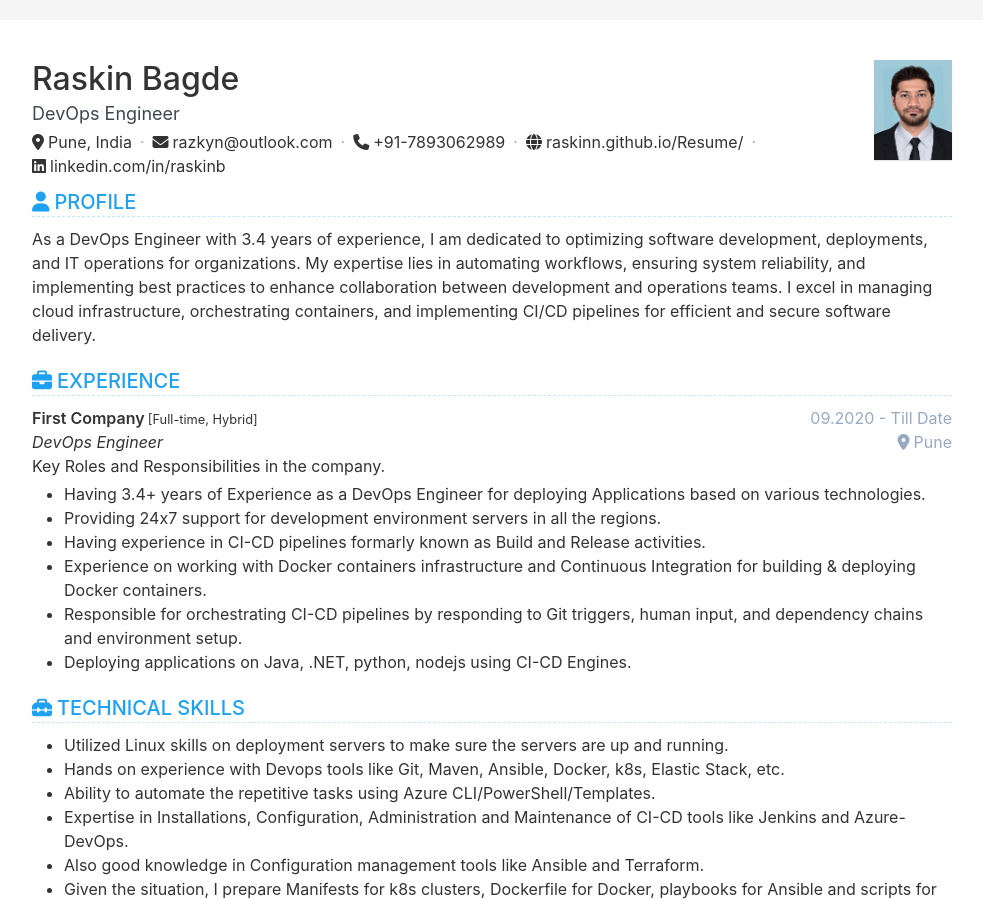
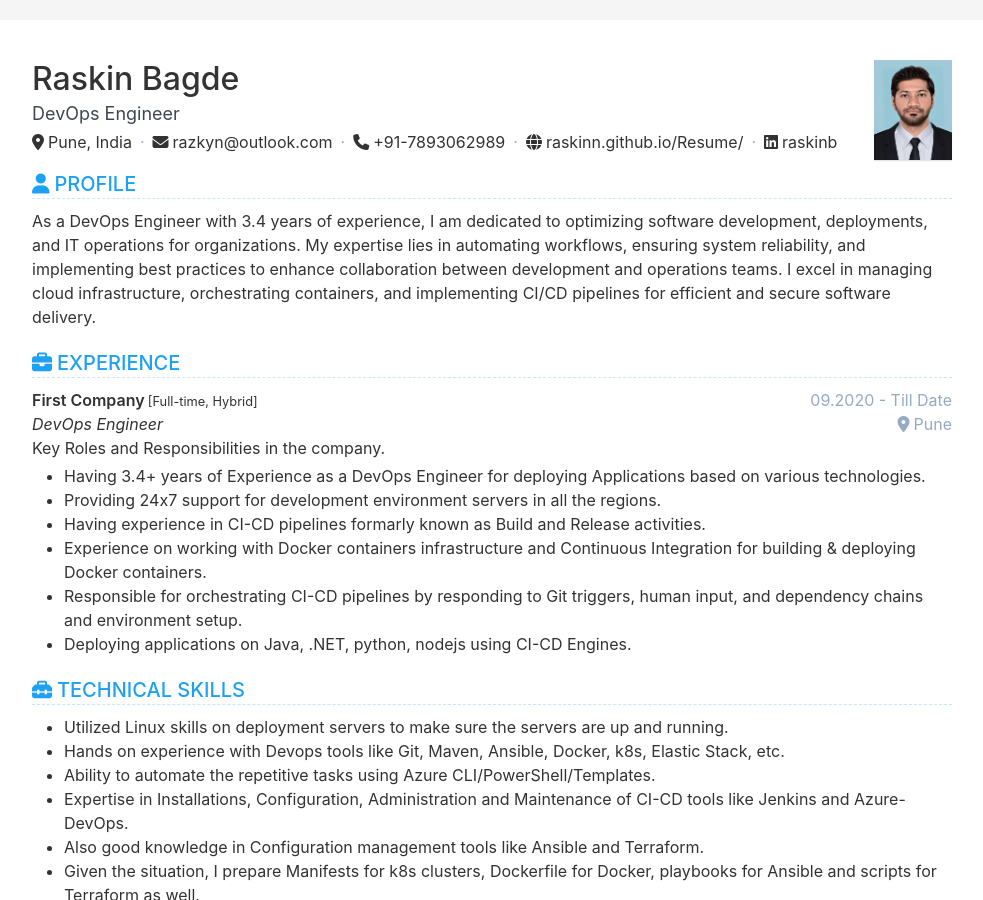
Before and after one commit to Raskinn/Resume, a Jekyll site: the page built from index.html, in a window 1280 px wide and 900 px high. Shown: the whole window, without its empty margins (148-1131 px from the left). Built offline with Jekyll 4.4.1, drawn with Linux system fonts in a browser that asks for light colours.

Commit message:
Updated resume

```diff
--- a/_data/data.yml
+++ b/_data/data.yml
@@ -11,7 +11,7 @@ contact:
   email:      razkyn@outlook.com            # email address
   phone:      +91-7893062989                # phone number, format is "+[Country Code] [Area Code (if applicable)] [Local Phone Number]"
   website:    raskinn.github.io/Resume/     # site URL without schema, like example.com, will automatically prepand "https://"
-  linkedin:   linkedin.com/in/raskinb
+  linkedin:   raskinb
 
   gender:                  # gender or pronoun
   birthday:                # birthday
```
